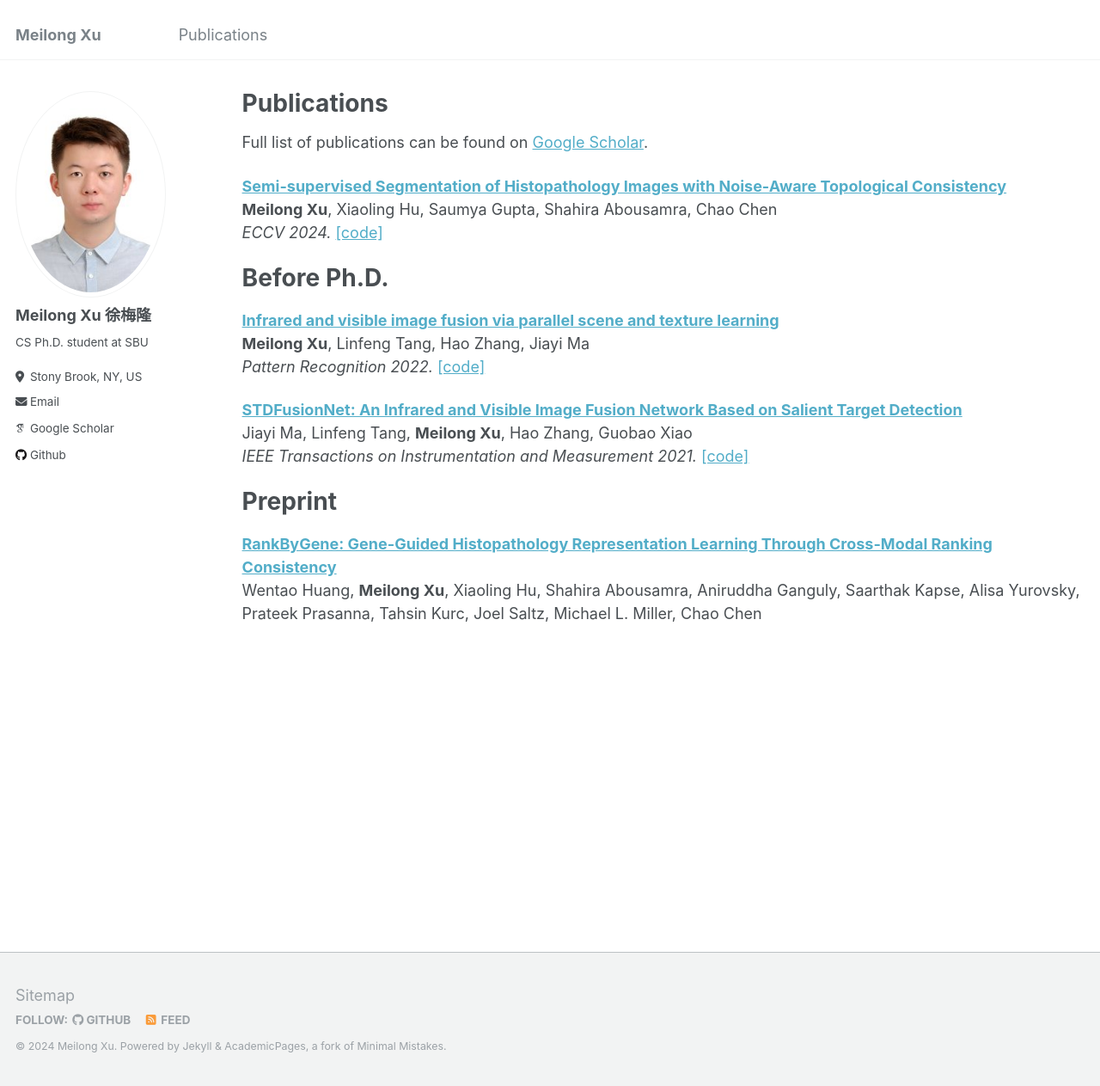
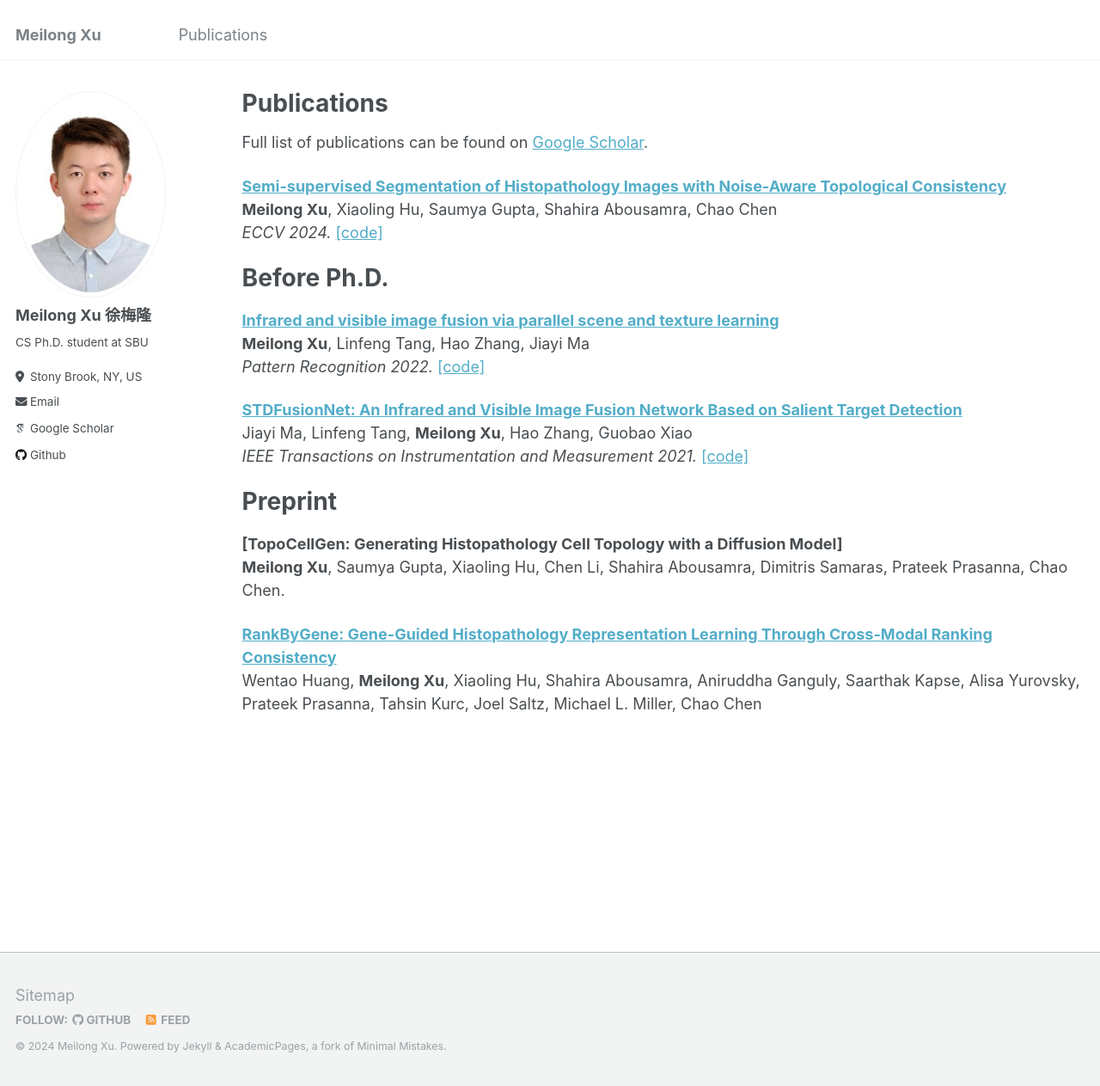
Before and after one commit to Melon-Xu/Melon-Xu.github.io, a Jekyll site: the page built from _pages/publications.md, in a window 1280 px wide and 1263 px high. Shown: the whole window at 86% size. Built offline with Jekyll 4.4.1, drawn with Linux system fonts in a browser that asks for light colours; some web fonts are replaced.

Commit message:
Update publications.md

```diff
--- a/_pages/publications.md
+++ b/_pages/publications.md
@@ -24,5 +24,8 @@ Jiayi Ma, Linfeng Tang, <b>Meilong Xu</b>, Hao Zhang, Guobao Xiao<br>
 <span style="color:blue"></span> <a href="https://github.com/Linfeng-Tang/STDFusionNet/">[code]</a>
 
 # Preprint
+<b>[TopoCellGen: Generating Histopathology Cell Topology with a Diffusion Model]</b> <br>
+<b>Meilong Xu</b>, Saumya Gupta, Xiaoling Hu, Chen Li, Shahira Abousamra, Dimitris Samaras, Prateek Prasanna, Chao Chen.<br>
+
 <b>[RankByGene: Gene-Guided Histopathology Representation Learning Through Cross-Modal Ranking Consistency](https://arxiv.org/abs/2411.15076)</b> <br>
 Wentao Huang, <b>Meilong Xu</b>, Xiaoling Hu, Shahira Abousamra, Aniruddha Ganguly, Saarthak Kapse, Alisa Yurovsky, Prateek Prasanna, Tahsin Kurc, Joel Saltz, Michael L. Miller, Chao Chen<br>
```
